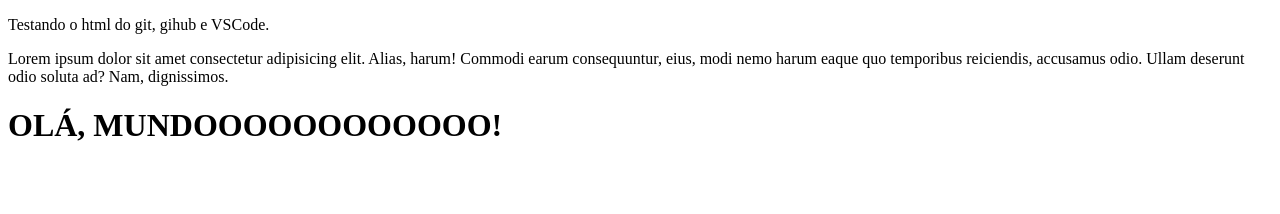
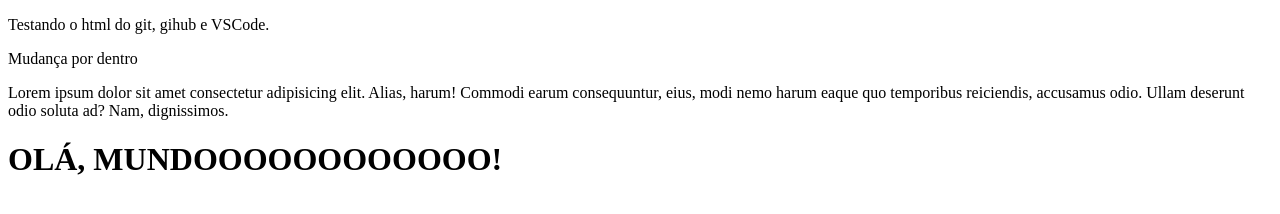
Before and after one commit to elenirNilo/Terceiro, a plain HTML site: page Site-arquivohtml/index1.html in a window 1280 px wide. Drawn offline with Linux system fonts and the light colour scheme.

Commit message:
Update index1.html

```diff
--- a/Site-arquivohtml/index1.html
+++ b/Site-arquivohtml/index1.html
@@ -7,6 +7,8 @@
 </head>
 <body>
     <p>Testando o html do git, gihub e VSCode.</p>
+    <p>Mudança por dentro</p>
+
     <p>Lorem ipsum dolor sit amet consectetur adipisicing elit. Alias, harum! Commodi earum consequuntur, eius, modi nemo harum eaque quo temporibus reiciendis, accusamus odio. Ullam deserunt odio soluta ad? Nam, dignissimos.</p>
     <h1>OLÁ, MUNDOOOOOOOOOOOO!</h1>
 </body>
```
